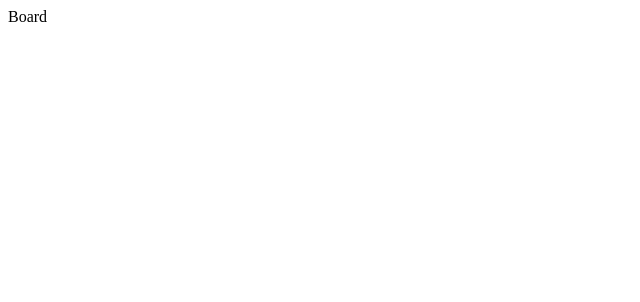
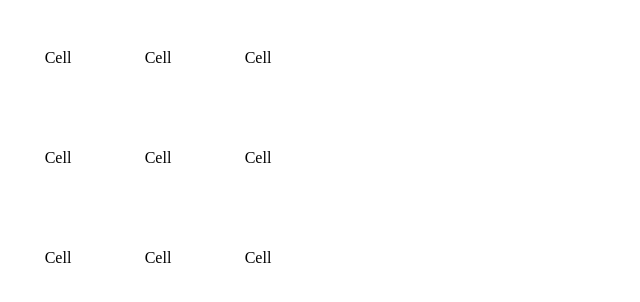
Before and after one commit to danrosenthal/tic-tac-toe-ng, a Next.js app: page / in a window 1280 px wide. Shown: the top 302 px of the page, without its empty margins (0-640 px from the left). Built offline with nearby package versions, Linux system fonts and the light colour scheme.

Commit message:
add css modules and create checkered cell grid

```diff
--- a/components/Board/index.tsx
+++ b/components/Board/index.tsx
@@ -1,10 +1,19 @@
 import * as React from "react";
-import { Cell } from "../Cell";
+import Cell from "../Cell";
 
 export interface Props {
   dimension: number;
 }
 
 export default function Board({ dimension }: Props) {
-  return <div>Board</div>;
+  const numOfCells = dimension * dimension;
+  const gridStyles: React.CSSProperties = {
+    height: '100%',
+    minHeight: `calc(100px * ${dimension})`,
+    display: 'grid',
+    gridTemplateColumns: `repeat(${dimension}, 100px)`,
+    gridTemplateRows: `repeat(${dimension}, 100px)`,
+  };
+  const cellMarkup = Array.from({length: numOfCells}, (_, i) => <Cell key={i} />);
+  return <div style={gridStyles}>{cellMarkup}</div>;
 }
--- /dev/null
+++ b/components/Cell/Cell.scss
@@ -0,0 +1,5 @@
+.Cell {
+  &:nth-child(2) {
+    background: taupe;
+  }
+}
--- a/components/Cell/index.tsx
+++ b/components/Cell/index.tsx
@@ -1,5 +1,12 @@
 import * as React from "react";
+import styles from './Cell.scss';
 
 export default function Cell() {
-  return <div>Cell</div>;
+  const cellStyles: React.CSSProperties = {
+    display: 'flex',
+    alignItems: 'center',
+    justifyContent: 'center',
+  }
+
+  return <div className={styles.Cell} style={cellStyles}>Cell</div>;
 }
--- a/next.config.js
+++ b/next.config.js
@@ -1,2 +1,7 @@
 const withTypescript = require('@zeit/next-typescript');
-module.exports = withTypescript();
+const withSass = require('@zeit/next-sass');
+
+module.exports = {
+  withTypescript: withTypescript(),
+  withSass: withSass({cssModules: true}),
+};
--- a/package.json
+++ b/package.json
@@ -16,6 +16,7 @@
   "license": "ISC",
   "dependencies": {
     "@types/next": "^8.0.3",
+    "@zeit/next-sass": "^1.0.1",
     "@zeit/next-typescript": "^1.1.1",
     "next": "^8.0.3",
     "react": "^16.8.6",
--- a/pages/index.tsx
+++ b/pages/index.tsx
@@ -2,5 +2,5 @@ import * as React from "react";
 import { Board } from "../components";
 
 export default function Index() {
-  return <Board />;
+  return <Board dimension={3} />;
 }
```
Also changed, not shown: 1 other file (tests, documents, lock files or other folders).
